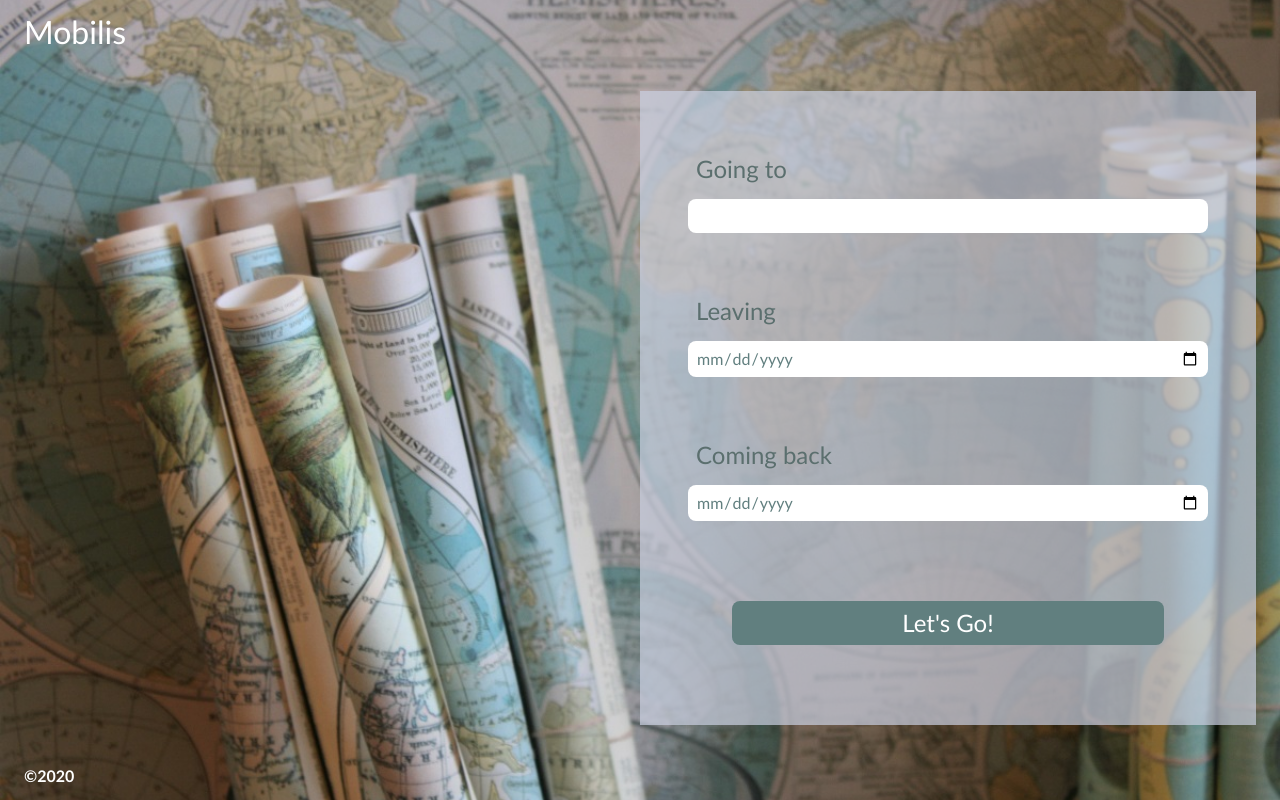
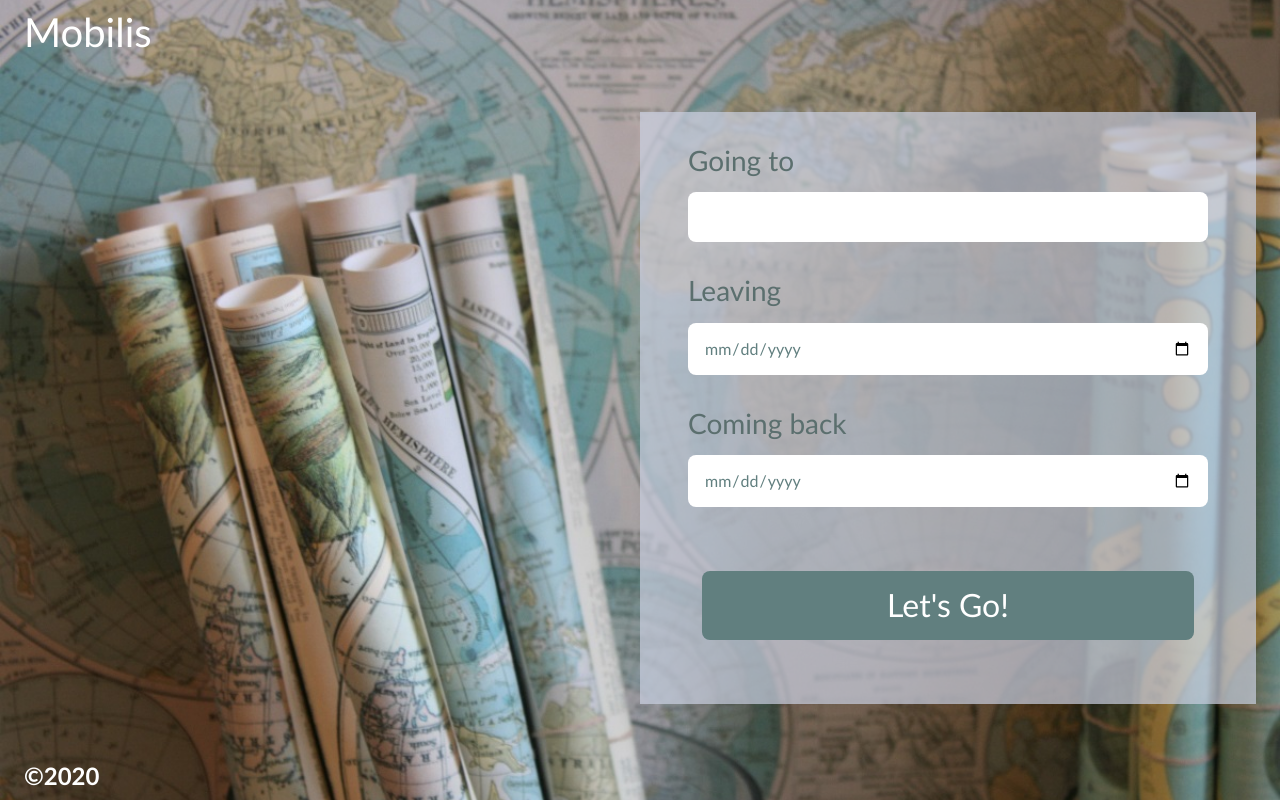
Before and after one commit to neternefer/CapstoneProject, a website built with webpack: page src/client/views/index.html in a window 1280 px wide. Built offline with nearby package versions, Linux system fonts and the light colour scheme.

Commit message:
Add finished home page.
Media queries for all screens, larger fonts and paddings.

Structure will be used by travel card.

```diff
--- a/src/client/styles/style.scss
+++ b/src/client/styles/style.scss
@@ -66,9 +66,6 @@ article {
 
 .form-article {
     text-align: left;
-    // padding: 4vh 2rem;
-    // background-color: #b1bac0;
-    // background-color: #cad1e1
     background-color: rgba(202, 209, 225, 0.7);
     position: relative;
     top: 50%;
@@ -76,7 +73,6 @@ article {
 }
 
 .card-img img {
-    // width: 100%;
     border-radius: 8px 8px 0 0;
 }
 
@@ -84,7 +80,6 @@ article {
     display: flex;
     flex-direction: column;
     width: 80%;
-    // margin: 4vh 0;
 }
 
 .card-text-section {
@@ -120,7 +115,6 @@ article {
 
 label {
     display: block;
-    // color: #67868b;
     color: rgb(91, 111, 110);
     font-size: 1.5rem;
     margin: 1rem 0 .5rem 0;
@@ -146,30 +140,6 @@ button {
     display: none;
 }
 
-// @media (min-width: 480px) {
-//     header {
-//         font-size: 1rem;
-//     }
-
-//     main {
-//         grid-template-columns: repeat(2, minmax(40vw, 1fr));
-//         grid-template-rows: auto;
-//     }
-
-//     footer {
-//         font-size: .7rem;
-//     }
-
-//     label {
-//         font-size: 1.7rem;
-//     }
-
-//     button {
-//         width: 50vw;
-//         margin: 0 calc(80vw / 4);
-//     }
-// }
-
 @media (min-width: 768px) {
     main {
         display: grid;
@@ -192,42 +162,36 @@ button {
     }
 
     label {
-        padding: 3rem .5rem .5rem .5rem;
+        padding: 1rem 0 .5rem 0;
+        font-size: 1.75rem;
     }
 
     button {
-        width: 70%;
-        margin: 5rem auto;
+        width: 75%;
+        margin: 4rem auto;
     }
 
-    // header {
-    //     font-size: 2rem;
-    // }
+    header {
+        font-size: 2.5rem;
+    }
 
-    // button {
-    //     width: 40vw;
-    //     margin: 0 auto;
-    //     grid-area: b;
-    // }
+    footer {
+        font-size: 1.5rem;
+    }
 
-    // footer {
-    //     font-size: 1rem;
-    // }
+    label {
+        font-size: 1.75rem;
+    }
 }
 
-// @media (min-width: 1024px) {
-//     label {
-//         font-size: 2.5rem;
-//         padding-left: 1rem;
-//     }
+@media (min-width: 1024px) {
+    input {
+        padding: 1rem;
+    }
 
-//     input {
-//         padding: 1rem;
-//     }
-
-//     button {
-//         font-size: 2rem;
-//         padding: 2rem 3rem;
-//         height: 6rem;
-//     }
-// }
+    button {
+        font-size: 2rem;
+        width: 80%;
+        padding: 1rem;
+    }
+}
```
